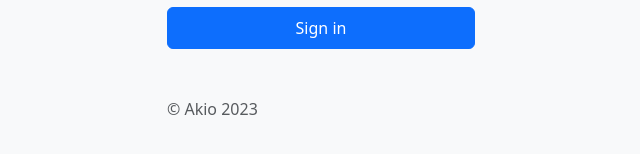
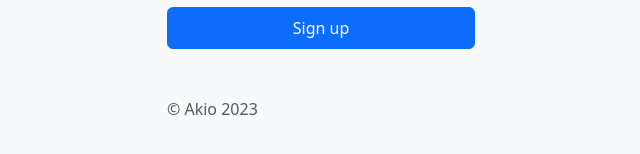
Before and after one commit to PraveenAkio/Newsletter-Signup, a website: page signup.html in a window 1280 px wide. Shown: the part 508-662 px from the top of the page, 319-959 px from the left. Drawn offline with nearby package versions, Linux system fonts and the light colour scheme.

Commit message:
Update signup.html

```diff
--- a/signup.html
+++ b/signup.html
@@ -32,7 +32,7 @@
 		<label for="floatingInput">Email</label>
 		</div>
 
-		<button class="btn btn-primary w-100 py-2" type="submit">Sign in</button>
+		<button class="btn btn-primary w-100 py-2" type="submit">Sign up</button>
 		<p class="mt-5 mb-3 text-body-secondary">&copy; Akio 2023</p>
 	</form>
 </main>
```
